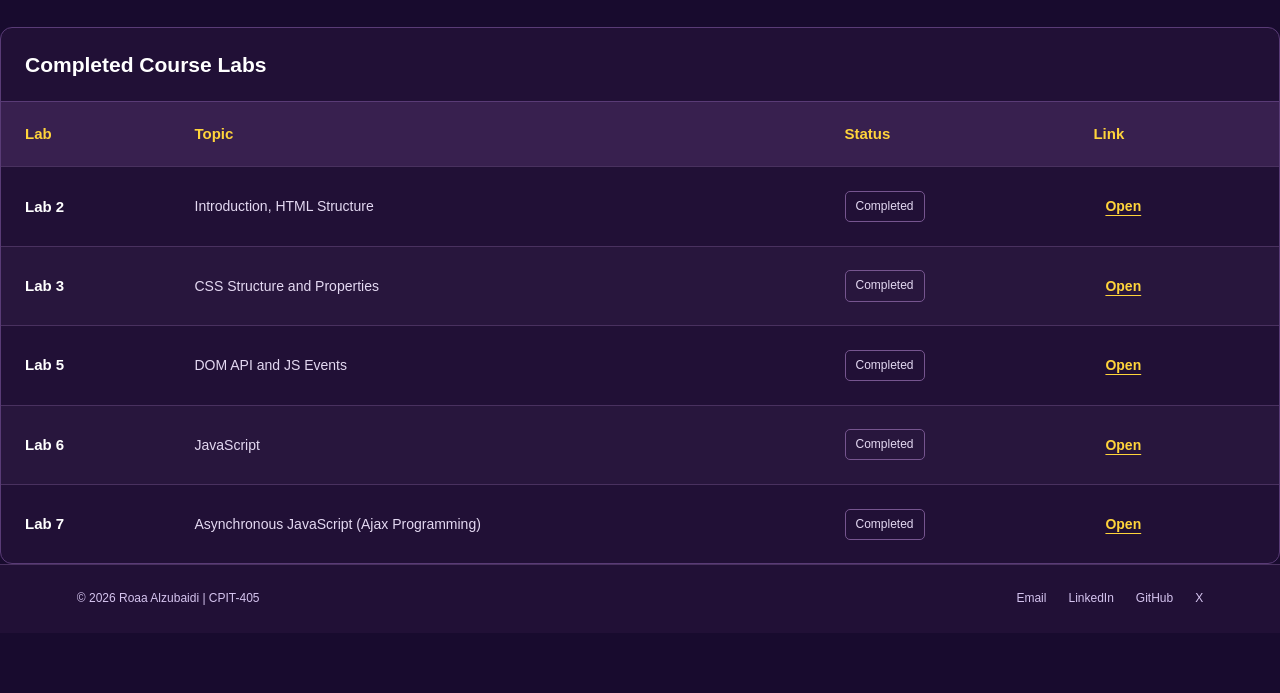
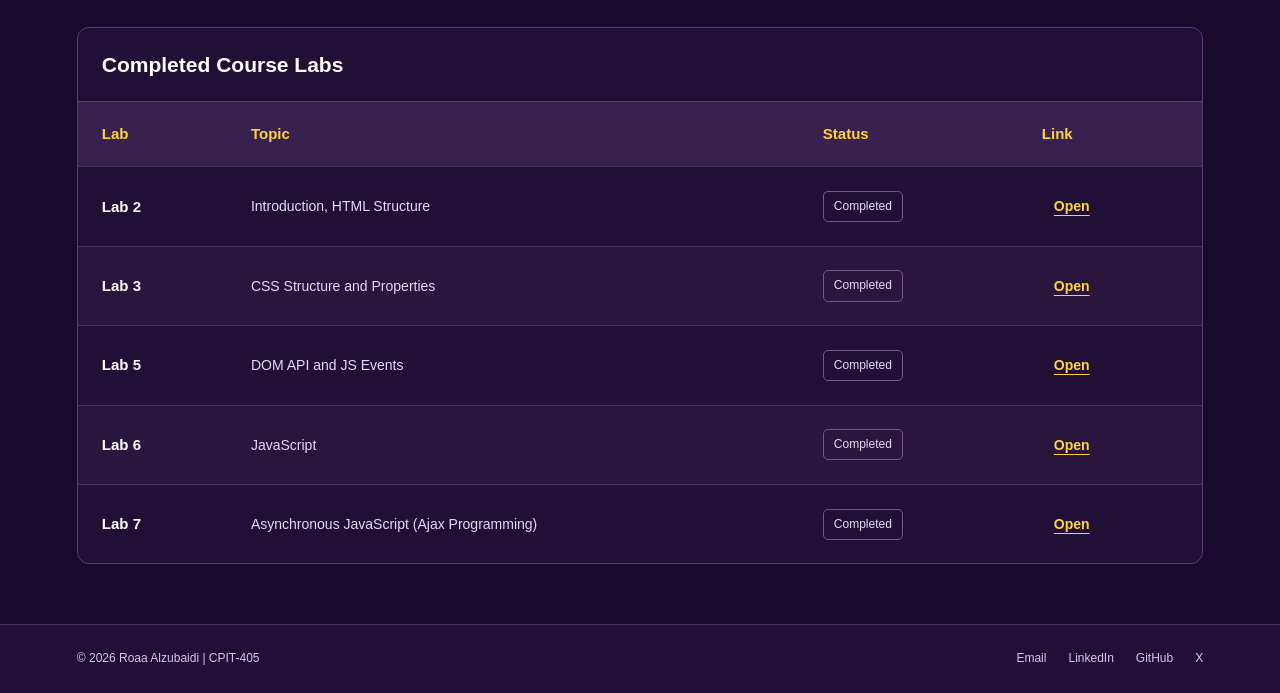
Before and after one commit to roaaAlzubaidi/CPIT405-Labs, a plain HTML site: page Portfolio/labs.html in a window 1280 px wide. Shown: the part 227-920 px from the top of the page. Before the commit the page ends 860 px from the top, so only its background shows below. Drawn offline with Linux system fonts and the light colour scheme.

Commit message:
Add files via upload

```diff
--- a/Portfolio/labs.html
+++ b/Portfolio/labs.html
@@ -25,7 +25,7 @@
     </nav>
   </header>
 
-
+  <main class="labs-page">
     <section class="page-heading">
       <h1>Course <span>Labs</span></h1>
       <p>My completed work in CPIT-405: Internet Applications.</p>
@@ -140,7 +140,9 @@
     <p>&copy; 2026 Roaa Alzubaidi | CPIT-405</p>
 
     <div class="footer-links">
-      <a href="mailto:ralzubaidi0032@stu.kau.edu.sa">Email</a>
+      <a href="mailto:ralzubaidi0032@stu.kau.edu.sa">
+        Email
+      </a>
 
       <a
         href="https://www.linkedin.com/in/roaa-alzubaidi-8a3276297/"
```
Also changed, not shown: Portfolio/style.css (line endings or trailing spaces).
